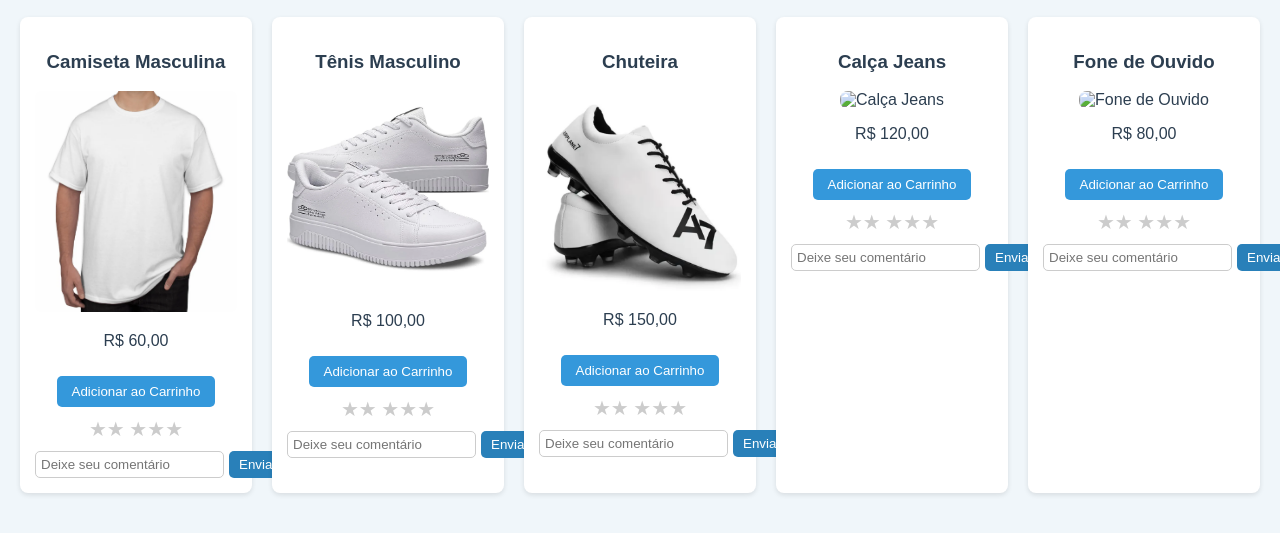
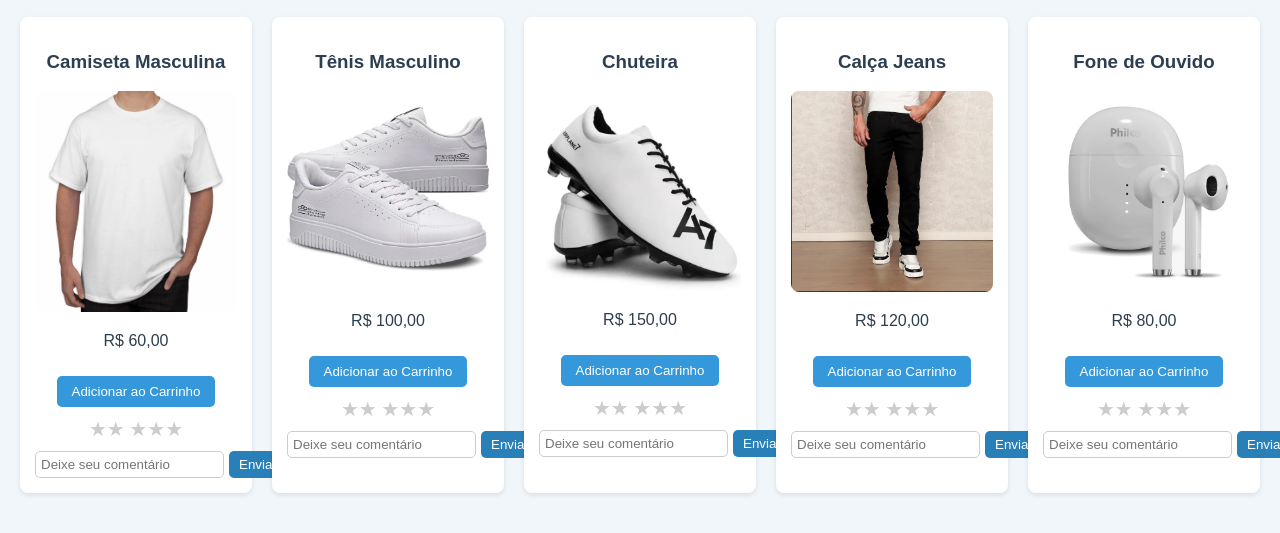
Before and after one commit to gremioestudantilcmj-crypto/Tudo-Online, a plain HTML site: page index.html in a window 1280 px wide. Both pictures are taken after a click on the link "Produtos". Shown: the part 115-648 px from the top of the page. Drawn offline with Linux system fonts and the light colour scheme.

Commit message:
Update index.html

```diff
--- a/index.html
+++ b/index.html
@@ -227,7 +227,7 @@
 
     <div class="produto">
       <h3>Calça Jeans</h3>
-      <img src="./img/calça jeans.png" alt="Calça Jeans">
+      <img src="./img/calçajeans.png" alt="Calça Jeans">
       <p>R$ 120,00</p>
       <button class="botao-comprar" data-produto="Calça Jeans" data-preco="120">Adicionar ao Carrinho</button>
       <div class="avaliacoes">
@@ -242,7 +242,7 @@
 
     <div class="produto">
       <h3>Fone de Ouvido</h3>
-      <img src="./img/Fone de ouvido.png" alt="Fone de Ouvido">
+      <img src="./img/Fonedeouvido.png" alt="Fone de Ouvido">
       <p>R$ 80,00</p>
       <button class="botao-comprar" data-produto="Fone de Ouvido" data-preco="80">Adicionar ao Carrinho</button>
       <div class="avaliacoes">
```
